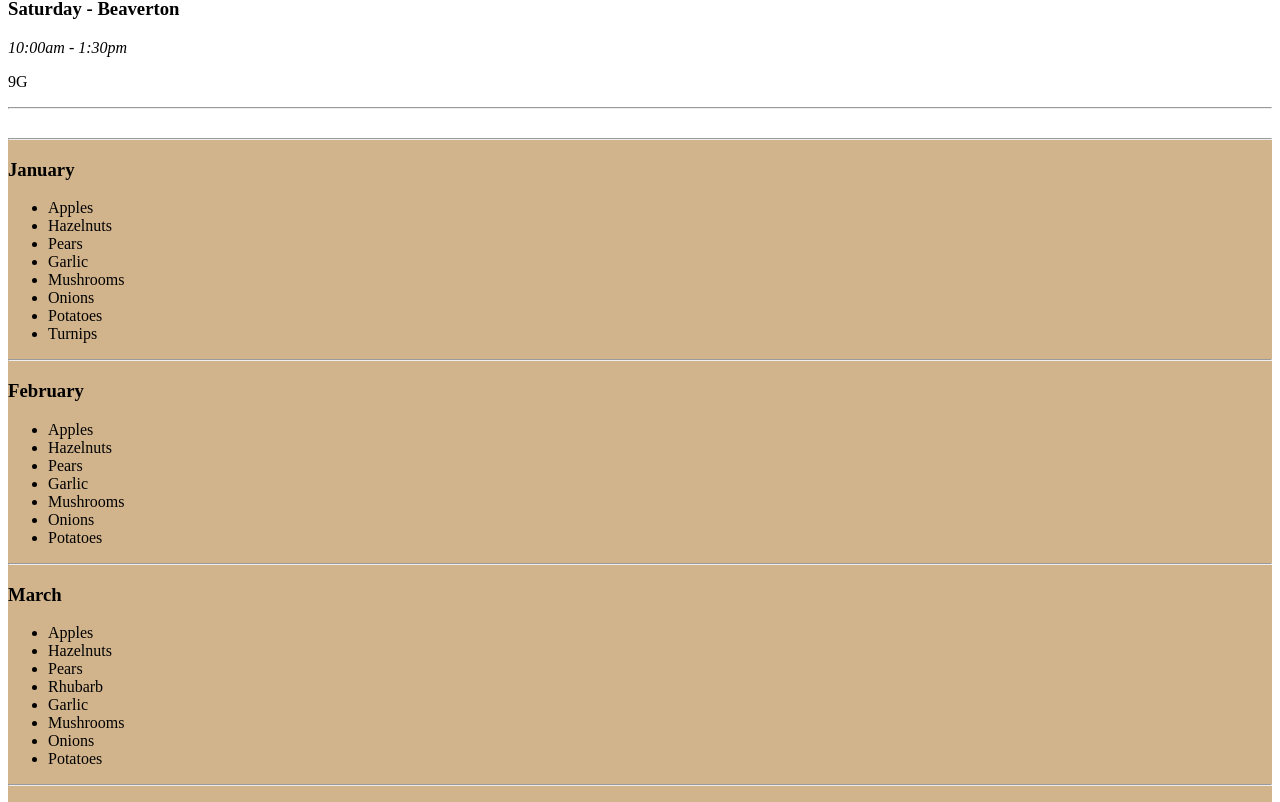
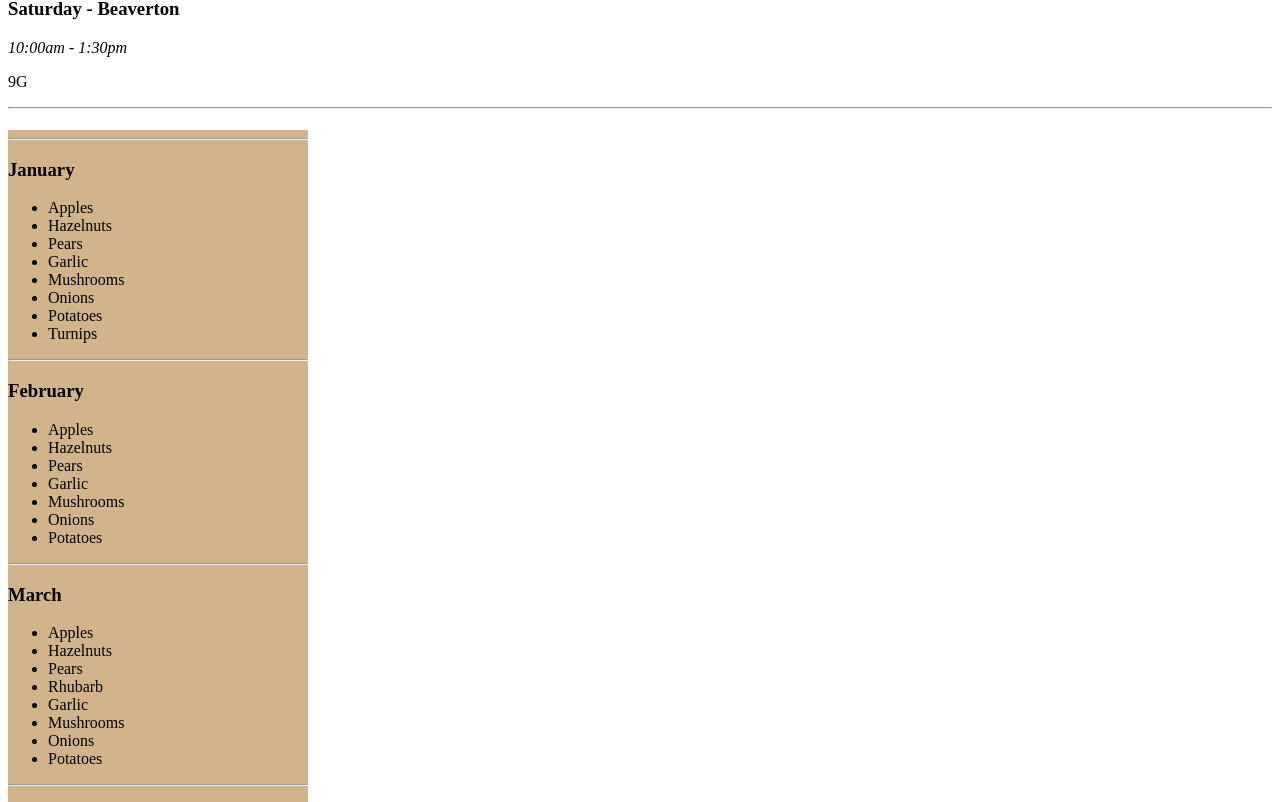
Before and after one commit to glitchwizard/reactCSSLesson-AveryOrganicFarms, a React app: page / in a window 1280 px wide. Shown: the part 678-1480 px from the top of the page. Built offline with nearby package versions, Linux system fonts and the light colour scheme.

Commit message:
fix css formatting and jsx formatting
Co-Authored-By: Charley <glitchwizard@gmail.com>
Co-Authored-By: Jared <jaredreando@gmail.com>

```diff
--- a/src/components/ProduceMonth.jsx
+++ b/src/components/ProduceMonth.jsx
@@ -5,7 +5,9 @@ import SeasonalOfferings from './SeasonalOfferings';
 
 const fullPage = {
   height: '100vh',
-  background: 'tan'
+  background: 'tan',
+  overflow: 'auto',
+  maxWidth: '300px'
 };
 
 function ProduceMonth() {
@@ -13,10 +15,10 @@ function ProduceMonth() {
     <div style={fullPage}>
       <hr/>
       {data.availableProduce.map((monthObject, index)  =>
-        <SeasonalOfferings month = {monthObject.month}
-          selection = {monthObject.selection}
-          key = {index}
-        />
+        <SeasonalOfferings
+        month = {monthObject.month}
+        selection = {monthObject.selection}
+        key = {index} />
       )}
     </div>
   );
```
